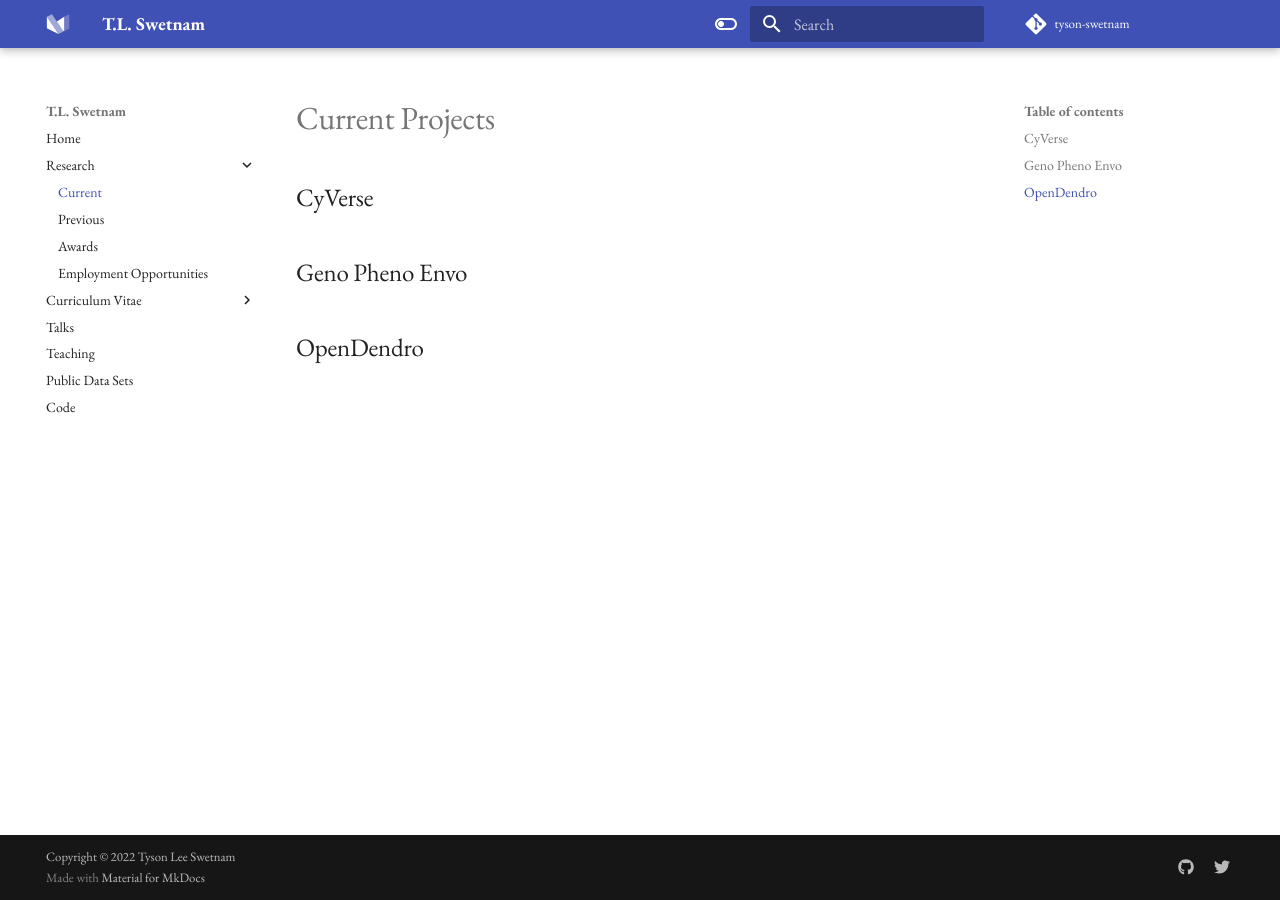
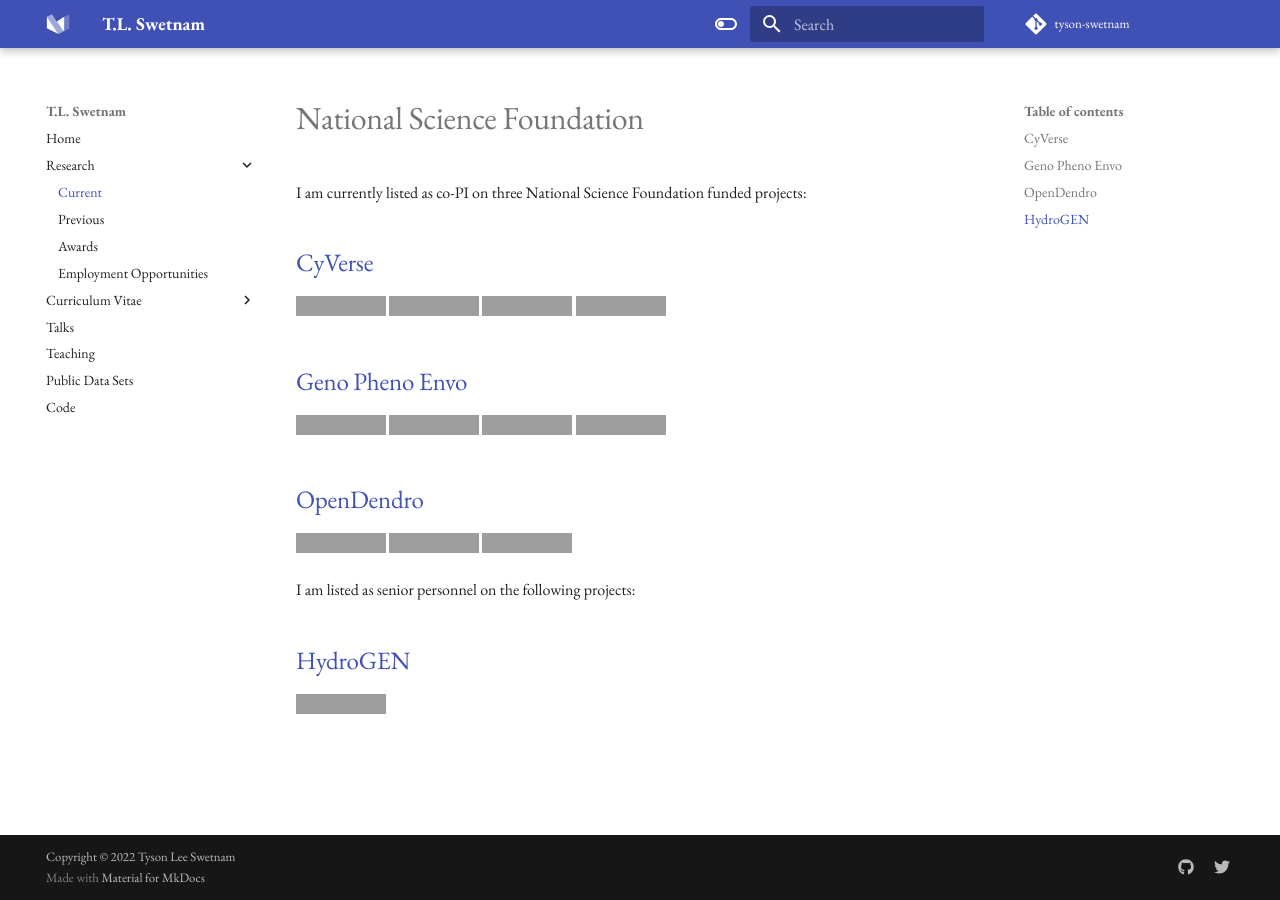
Before and after one commit to tyson-swetnam/new-website, an MkDocs documentation site: the page built from docs/current_projects.md, in a window 1280 px wide. Built offline with MkDocs 1.6.1 and Material for MkDocs 9.7.7, drawn with Linux system fonts in a browser that asks for light colours; some web fonts are replaced; comment, search, counter and statistics services are not loaded; grey boxes are pictures that could not be loaded.

Commit message:
Update current_projects.md

```diff
--- a/docs/current_projects.md
+++ b/docs/current_projects.md
@@ -1,7 +1,21 @@
-# Current Projects
+# National Science Foundation
 
-## CyVerse
+I am currently listed as co-PI on three National Science Foundation funded projects:
 
-## Geno Pheno Envo
+## [CyVerse](https://cyverse.org)
 
-## OpenDendro
+[![NSF-0735191](https://img.shields.io/badge/NSF-0735191-blue.svg)](https://www.nsf.gov/awardsearch/showAward?AWD_ID=0735191) [![NSF-1265383](https://img.shields.io/badge/NSF-1265383-blue.svg)](https://www.nsf.gov/awardsearch/showAward?AWD_ID=1265383) [![NSF-0735191](https://img.shields.io/badge/NSF-0735191-blue.svg)](https://www.nsf.gov/awardsearch/showAward?AWD_ID=0735191) [![NSF-1743442](https://img.shields.io/badge/NSF-1743442-blue.svg)](https://www.nsf.gov/awardsearch/showAward?AWD_ID=1743442)
+
+## [Geno Pheno Envo](https://genophenoenvo.github.io/)
+
+[![NSF-1939945](https://img.shields.io/badge/NSF-1939945-blue.svg)](https://www.nsf.gov/awardsearch/showAward?AWD_ID=1939945) [![NSF-1940059](https://img.shields.io/badge/NSF-1940059-blue.svg)](https://www.nsf.gov/awardsearch/showAward?AWD_ID=1940059) [![NSF-1940062](https://img.shields.io/badge/NSF-1940062-blue.svg)](https://www.nsf.gov/awardsearch/showAward?AWD_ID=1940062) [![NSF-1940330](https://img.shields.io/badge/NSF-1940330-blue.svg)](https://www.nsf.gov/awardsearch/showAward?AWD_ID=1940330)
+
+## [OpenDendro](https://opendendro.github.io/opendendro)
+
+[![NSF-2054514](https://img.shields.io/badge/NSF-2054514-blue.svg)](https://nsf.gov/awardsearch/showAward?AWD_ID=2054514) [![NSF-2054515](https://img.shields.io/badge/NSF-2054515-blue.svg)](https://nsf.gov/awardsearch/showAward?AWD_ID=2054515) [![NSF-2054516](https://img.shields.io/badge/NSF-2054516-blue.svg)](https://nsf.gov/awardsearch/showAward?AWD_ID=2054516)
+
+I am listed as senior personnel on the following projects:
+
+## [HydroGEN](https://github.com/HydroFrame-ML)
+
+[![NSF-2134892](https://img.shields.io/badge/NSF-2134892-blue.svg)](https://www.nsf.gov/awardsearch/showAward?AWD_ID=2134892)
```
